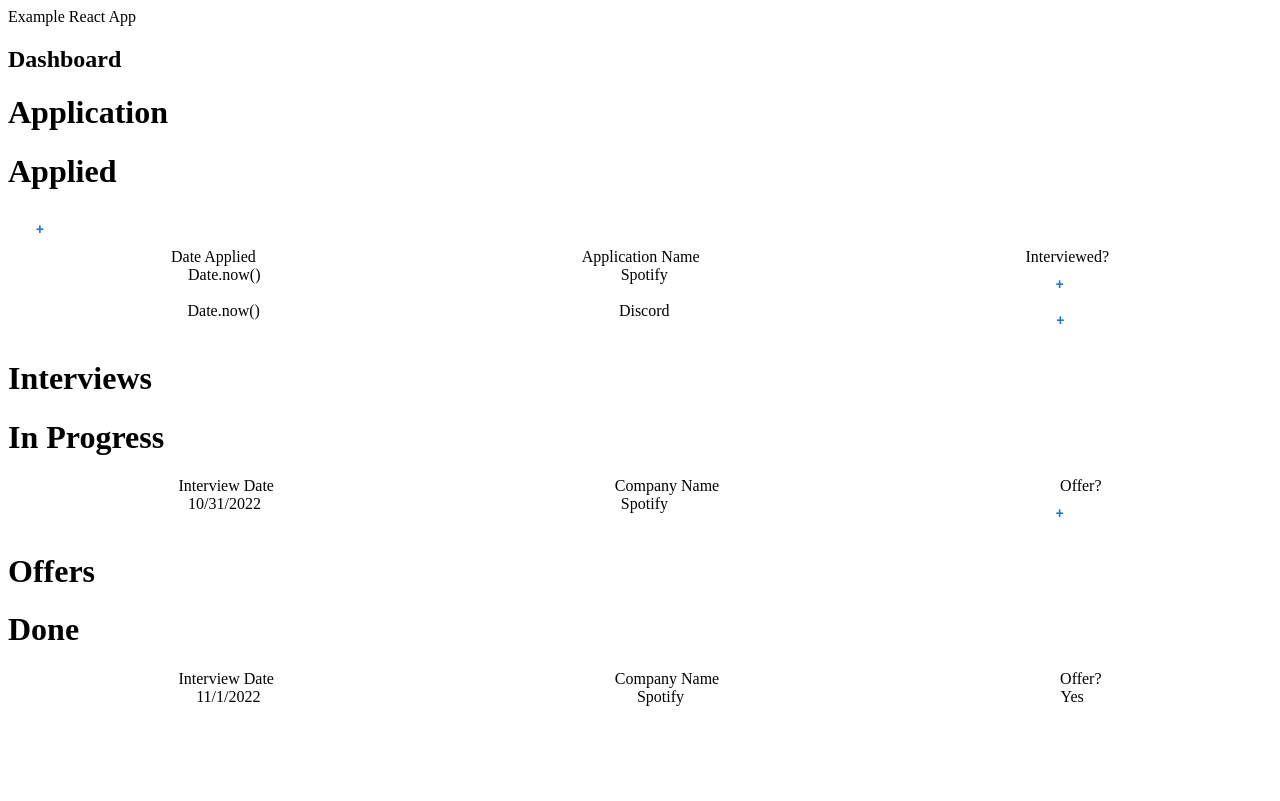
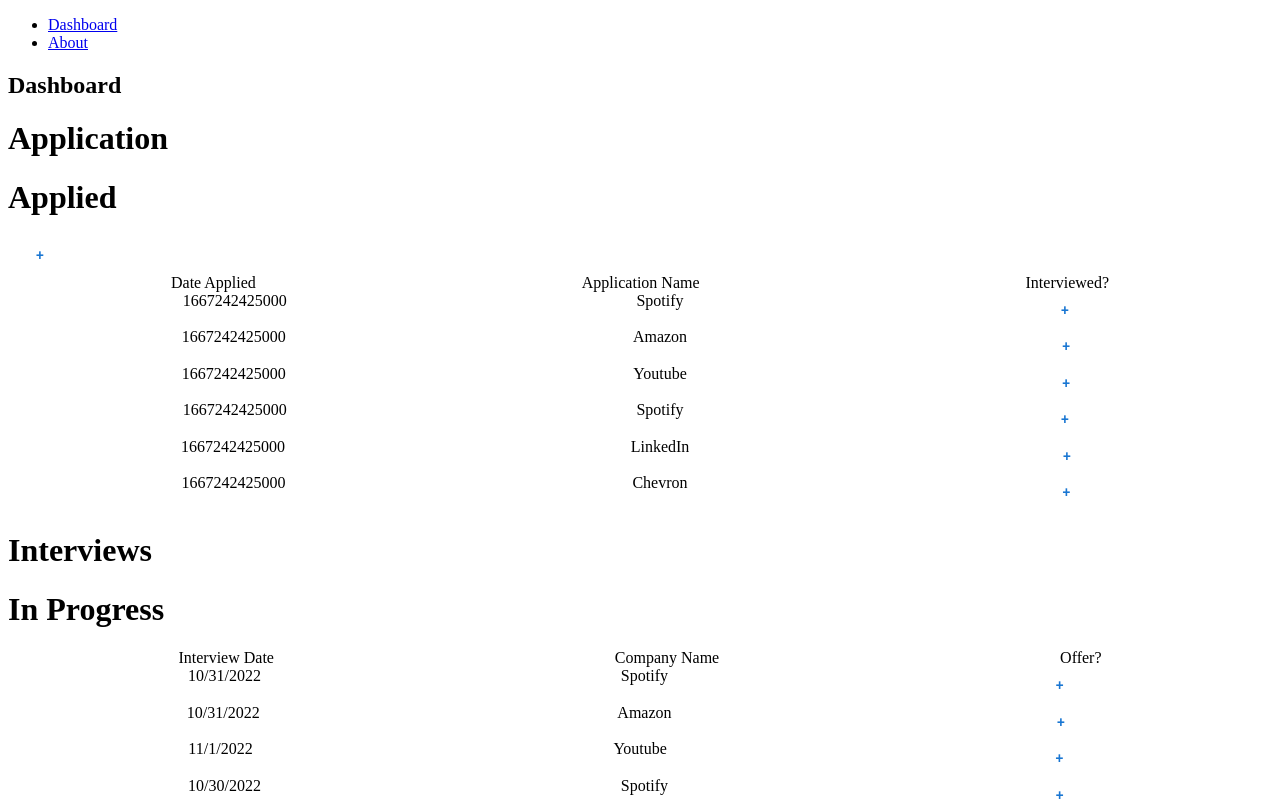
Before and after one commit to Team-Charizard-JAMIS/Jobify, a React app: page / in a window 1280 px wide. Shown: the top 801 px of the page. Built offline with nearby package versions, Linux system fonts and the light colour scheme.

Commit message:
reorganized front end

```diff
--- a/client/App.tsx
+++ b/client/App.tsx
@@ -1,11 +1,21 @@
 import React from 'react';
 import MainContainer from './containers/MainContainer';
+import About from './containers/About';
+import Success from './containers/Success';
+import {
+  Route,
+  Routes,
+} from 'react-router-dom'
 
 function App() {
   return (
     <div>
-      <div>Example React App </div>
-      < MainContainer />
+      <Routes>
+        <Route path='/about' element={< About />} />
+        <Route path='/' element={< MainContainer />} />
+        <Route path='/success' element={< Success />} />
+
+      </Routes>
     </div>
   );
 };
--- /dev/null
+++ b/client/Navbar.tsx
@@ -0,0 +1,20 @@
+import React from 'react'
+import { Link } from 'react-router-dom'
+const Navbar = () => {
+    return (
+        <div>
+            <nav>
+                <ul>
+                    <li>
+                        <Link to="/">Dashboard</Link>
+                    </li>
+                    <li>
+                        <Link to="/about">About</Link>
+                    </li>
+                </ul>
+            </nav>
+        </div>
+    )
+}
+
+export default Navbar;
--- a/client/component/application/application.tsx
+++ b/client/component/application/application.tsx
@@ -14,8 +14,9 @@
     const interviewed = props.interviewed;
     const apps = [];
     for (let i = 0; i < applications.length; i++) {
-        apps.push(<ApplicationBox app={applications[i]} key={'app' + i} interviewed ={interviewed} />)
-    }//end of creating individual app components
+        apps.push(<ApplicationBox app={applications[i]} key={'app' + i} interviewed={interviewed} />)
+    }
+    //end of creating individual app components
 
     return (
         <div>
--- /dev/null
+++ b/client/containers/About.tsx
@@ -0,0 +1,17 @@
+
+import React from 'react';
+const About = () => {
+    return (
+        // <Container>
+        //     <TextField id='username' variant='outlined' />
+        //     <TextField id='password' variant='outlined' />
+        // </Container>
+        <div>
+            About
+        </div>
+    )
+
+}
+
+
+export default About;
--- a/client/containers/MainContainer.tsx
+++ b/client/containers/MainContainer.tsx
@@ -7,19 +7,27 @@
 import { OfferType } from '../Types/offerTypes';
 
 const MainContainer = () => {
-  // const [apps, setApps] = useState([]);
-  // const [interviews, setInterviews] = useState([]);
-  const apps: App[] = [
-    { id: 1, appName: 'Spotify', appDate: 'Date.now()', user_id: 1 },
-    { id: 2, appName: 'Discord', appDate: 'Date.now()', user_id: 1 }
-  ]
+  const [apps, setApps] = useState<Array<App>>([
+    { id: 1, appName: 'Spotify', appDate: String(Date.now()), user_id: 1 },
+    { id: 2, appName: 'Amazon', appDate: String(Date.now()), user_id: 1 },
+    { id: 3, appName: 'Youtube', appDate: String(Date.now()), user_id: 1 },
+    { id: 4, appName: 'Spotify', appDate: String(Date.now()), user_id: 2 },
+    { id: 5, appName: 'LinkedIn', appDate: String(Date.now()), user_id: 2 },
+    { id: 6, appName: 'Chevron', appDate: String(Date.now()), user_id: 2 }
+  ]);
 
-  const interviews: InterviewType[] = [
-    { user_id: 1, interviewId: 1, interviewName: 'Spotify', interviewDate: '10/31/2022' }
-  ]
+  const [interviews, setInterviews] = useState<Array<InterviewType>>([
+    { user_id: 1, interviewId: 1, interviewName: 'Spotify', interviewDate: '10/31/2022' },
+    { user_id: 1, interviewId: 2, interviewName: 'Amazon', interviewDate: '10/31/2022' },
+    { user_id: 1, interviewId: 3, interviewName: 'Youtube', interviewDate: '11/1/2022' },
+    { user_id: 2, interviewId: 4, interviewName: 'Spotify', interviewDate: '10/30/2022' },
+    { user_id: 2, interviewId: 5, interviewName: 'LinkedIn', interviewDate: '10/31/2022' },
+    { user_id: 2, interviewId: 6, interviewName: 'Chevron', interviewDate: '11/1/2022' }
+  ])
 
   const offers: OfferType[] = [
-    { user_id: 1, offerID: 1, offerName: 'Spotify', offerDate: '11/1/2022', result: true }
+    { user_id: 1, offerID: 1, offerName: 'Spotify', offerDate: '11/1/2022', result: true },
+    { user_id: 2, offerID: 2, offerName: 'Chevron', offerDate: '11/2/2022', result: true }
   ]
 
   useEffect(() => {
--- /dev/null
+++ b/client/containers/Success.tsx
@@ -0,0 +1,17 @@
+
+import React from 'react';
+const Success = () => {
+    return (
+        // <Container>
+        //     <TextField id='username' variant='outlined' />
+        //     <TextField id='password' variant='outlined' />
+        // </Container>
+        <div>
+            Success
+        </div>
+    )
+
+}
+
+
+export default Success;
--- a/client/index.tsx
+++ b/client/index.tsx
@@ -1,8 +1,14 @@
 import React from 'react';
 import { render } from 'react-dom';
 import App from './App';
+import Navbar from './Navbar'
+import { BrowserRouter } from 'react-router-dom'
 
 render(
-  <App />,
+  <BrowserRouter>
+    <Navbar />
+    <App />
+  </BrowserRouter>
+  ,
   document.getElementById('root')
 );
--- a/package.json
+++ b/package.json
@@ -45,6 +45,7 @@
     "react": "^18.2.0",
     "react-dom": "^18.2.0",
     "react-redux": "^8.0.2",
+    "react-router-dom": "^6.4.2",
     "source-map-loader": "^4.0.1",
     "ts-loader": "^9.4.1",
     "typescript": "^4.8.4"
```
Also changed, not shown: client/Types/offerTypes.tsx (line endings or trailing spaces), 1 other file (tests, documents, lock files or other folders).
